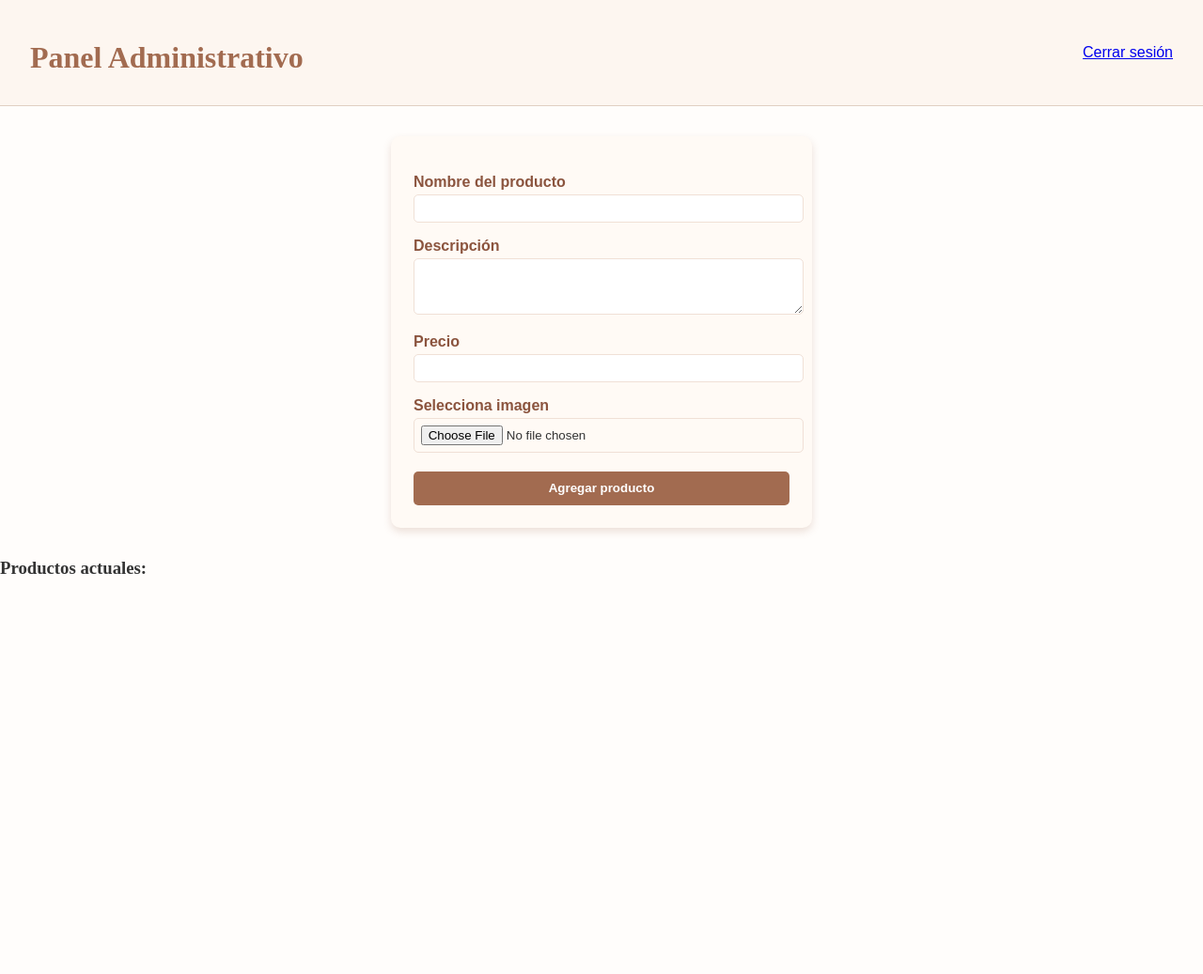
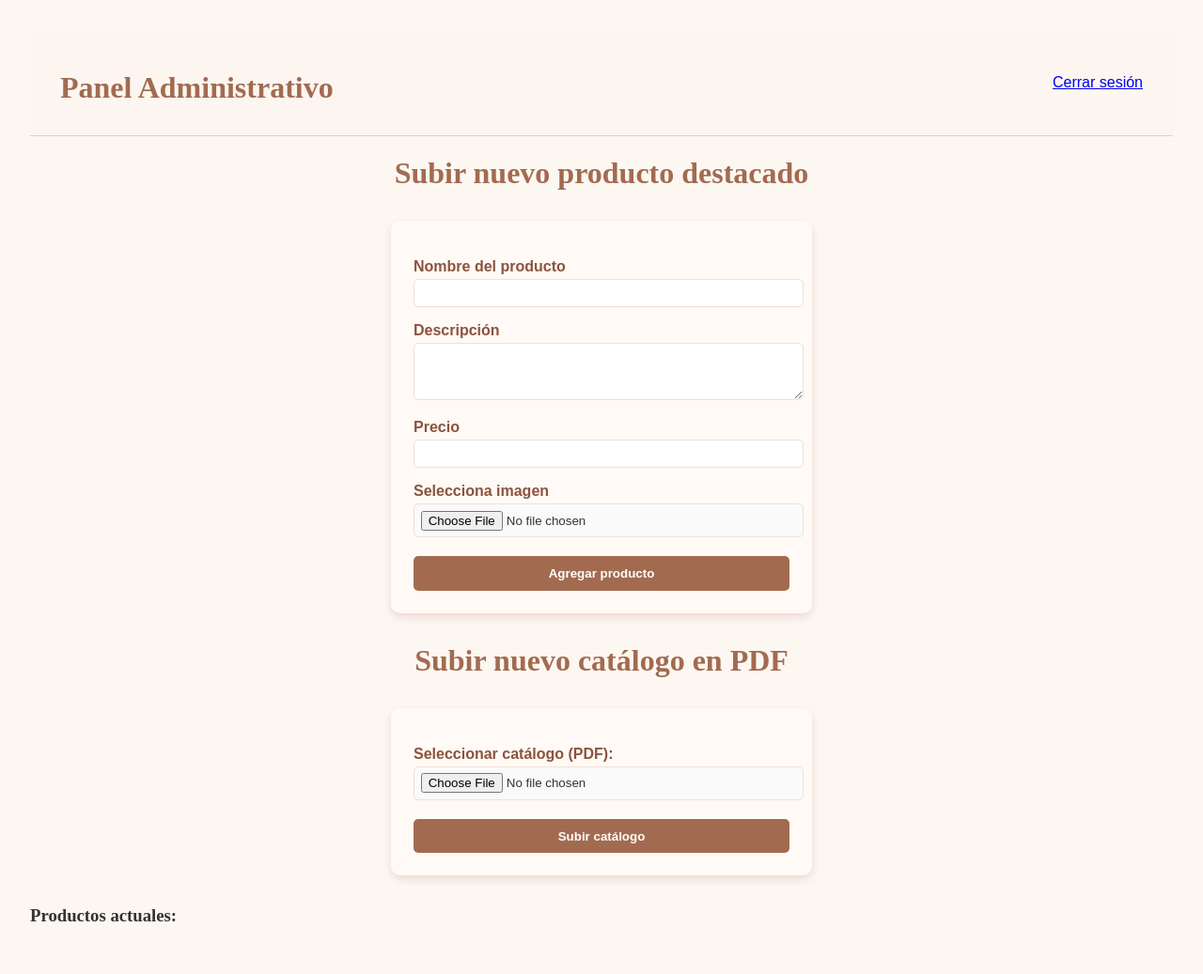
Before and after one commit to AndrosHomine13/divina-revelacion, a Flask app: page /admin in a window 1280 px wide. Shown: the whole page at 94% size. Before the commit the page ends 611 px from the top, so only its background shows below. Run offline with Flask 3, Linux system fonts and the light colour scheme; the visitor is signed in with stand-in values (Sample User, id 1).

Commit message:
Actualiza estilos y formulario admin para subir catálogo

```diff
--- a/static/css/styles.css
+++ b/static/css/styles.css
@@ -275,7 +275,9 @@
 }
 
 .mensaje-wp {
-    margin-bottom: 60px; /* sube el mensaje sobre el botón */
+    position: absolute;
+    bottom: 70px; /* lo subimos arriba del botón */
+    right: 0;
     background-color: #ffffff;
     color: #444;
     padding: 0.7em 1em;
@@ -285,7 +287,6 @@
     animation: fadeInRight 1s ease forwards;
     opacity: 0;
 }
-
 
 
 @keyframes fadeInRight {
--- a/templates/admin.html
+++ b/templates/admin.html
@@ -5,6 +5,80 @@
     <link rel="icon" type="images/png" href="{{ url_for('static', filename='images/logo.png') }}">
     <title>Panel Admin - Divina Revelación</title>
     <link rel="stylesheet" href="{{ url_for('static', filename='css/styles.css') }}">
+    <style>
+        body {
+            font-family: Arial, sans-serif;
+            background-color: #fdf7f2;
+            padding: 2em;
+        }
+
+        .admin-container {
+            max-width: 500px;
+            margin: auto;
+            background-color: white;
+            border-radius: 10px;
+            padding: 2em;
+            box-shadow: 0 4px 10px rgba(0,0,0,0.1);
+        }
+
+        h1 {
+            text-align: center;
+            color: #a26b50;
+        }
+
+        .form-admin label {
+            display: block;
+            margin-top: 1em;
+            font-weight: bold;
+            color: #8b543e;
+        }
+
+        .form-admin input[type="file"] {
+            margin-top: 0.3em;
+            border: 1px solid #f0e0d6;
+            border-radius: 5px;
+            padding: 0.5em;
+            width: 100%;
+            background-color: #fafafa;
+            cursor: pointer;
+            transition: background-color 0.3s;
+        }
+
+        .form-admin input[type="file"]:hover {
+            background-color: #f0e0d6;
+        }
+
+        .form-admin button {
+            margin-top: 1.5em;
+            width: 100%;
+            padding: 0.8em;
+            background-color: #a26b50;
+            color: white;
+            border: none;
+            border-radius: 5px;
+            font-weight: bold;
+            cursor: pointer;
+            transition: background-color 0.3s;
+        }
+
+        .form-admin button:hover {
+            background-color: #8b543e;
+        }
+
+        .flashes {
+            list-style: none;
+            padding: 0;
+            margin-top: 1em;
+        }
+
+        .flashes li.success {
+            color: green;
+        }
+
+        .flashes li.error {
+            color: red;
+        }
+    </style>
 </head>
 <body>
     <header>
@@ -22,6 +96,7 @@
       {% endif %}
     {% endwith %}
 
+    <h1>Subir nuevo producto destacado</h1>
     <form method="POST" class="form-admin" enctype="multipart/form-data">
         <label>Nombre del producto</label>
         <input type="text" name="nombre" required>
@@ -36,6 +111,24 @@
         <input type="file" name="imagen" accept="image/*" required>
 
         <button type="submit">Agregar producto</button>
+    </form>
+
+    <h1>Subir nuevo catálogo en PDF</h1>
+
+    {% with messages = get_flashed_messages() %}
+      {% if messages %}
+        <ul>
+          {% for msg in messages %}
+            <li>{{ msg }}</li>
+          {% endfor %}
+        </ul>
+      {% endif %}
+    {% endwith %}
+
+    <form method="POST" enctype="multipart/form-data" class="form-admin">
+      <label for="catalogo">Seleccionar catálogo (PDF):</label>
+      <input type="file" name="catalogo" accept="application/pdf" required />
+      <button type="submit">Subir catálogo</button>
     </form>
 
     <h3>Productos actuales:</h3>
```
